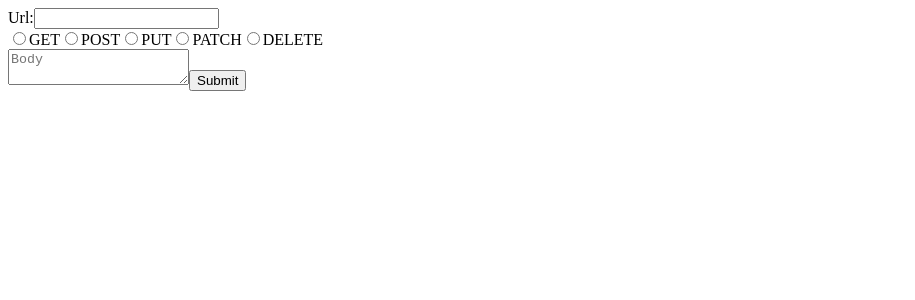
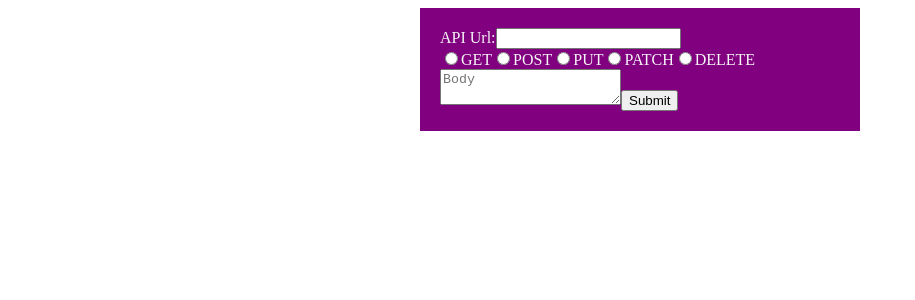
Before and after one commit to mikeymasonic/29-RESTy, a React app: page / in a window 1280 px wide. Shown: the top 300 px of the page, without its empty margins (0-915 px from the left). Built offline with nearby package versions, Linux system fonts and the light colour scheme.

Commit message:
some css

```diff
--- a/src/components/Form/Form.css
+++ b/src/components/Form/Form.css
@@ -0,0 +1,16 @@
+.Form {
+  margin: auto;
+  width: 25rem;
+  background-color: purple;
+  color: whitesmoke;
+  padding: 20px;
+}
+
+h3 {
+  text-align: center;
+}
+
+p {
+  padding: 1rem 2rem;
+  line-height: 1.5rem;
+}
--- a/src/components/Form/Form.jsx
+++ b/src/components/Form/Form.jsx
@@ -1,9 +1,10 @@
 import React from 'react';
+import styles from './Form.css';
 
 const Form = () => (
-  <div>
+  <div className={styles.Form}>
     <form>
-      <label>Url:<input type="text"></input></label>
+      <label>API Url:<input type="text"></input></label>
       <div>
         <label><input type="radio" name="method" value="get" />GET</label>
         <label><input type="radio" name="method" value="post" />POST</label>
```
